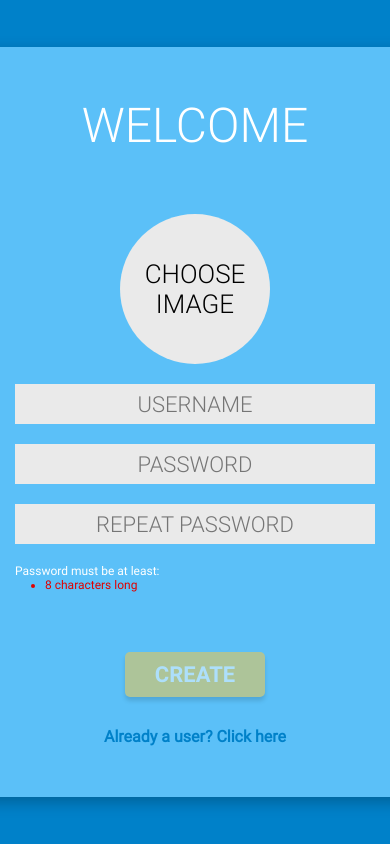
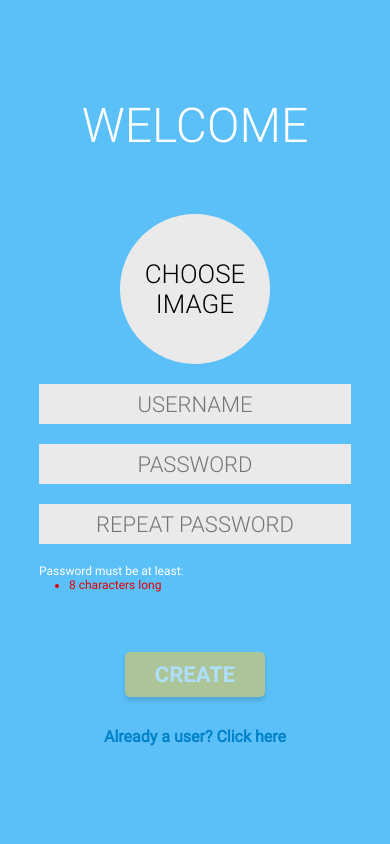
Before and after one commit to Mikael-Kolehmainen/PHP-chat-application, a PHP site: page / in a window 390 px wide. Run offline with PHP 8.4, Linux system fonts and the light colour scheme.

Commit message:
Started working on mobile responsiveness

```diff
--- a/src/public_site/styles/css/main.css
+++ b/src/public_site/styles/css/main.css
@@ -502,3 +502,16 @@ a i {
     background: url("/src/public_site/media/icons/xmark.svg") no-repeat center; }
   a i.fa-check {
     background: url("/src/public_site/media/icons/check.svg") no-repeat center; }
+
+@media only screen and (max-width: 450px) {
+  html, body {
+    background-color: #5BC0F8; }
+  .box {
+    box-shadow: none;
+    width: 100%; }
+    .box.groups, .box.chat {
+      height: 100%; }
+      .box.groups h1, .box.chat h1 {
+        padding-top: 40px; }
+      .box.groups .red-link, .box.chat .red-link {
+        top: 30px; } }
--- /dev/null
+++ b/src/public_site/styles/sass/base/_mediaqueries.scss
@@ -0,0 +1,20 @@
+@media only screen and (max-width: 450px) {
+    html, body {
+        background-color: $primary-color;
+    }
+    .box {
+        box-shadow: none;
+        width: 100%;
+
+        &.groups, &.chat {
+            height: 100%;
+
+            h1 {
+                padding-top: 40px;
+            }
+            .red-link {
+                top: 30px;
+            }
+        }
+    }
+}
--- a/src/public_site/styles/sass/main.scss
+++ b/src/public_site/styles/sass/main.scss
@@ -22,5 +22,6 @@
 
 @import './base/base';
 @import './base/icons';
+@import './base/mediaqueries';
 
 // FUNCTIONALITY
```
